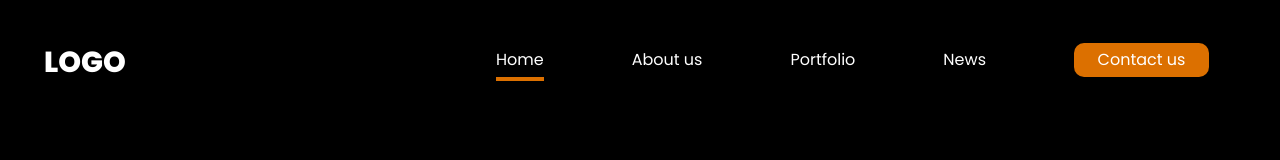
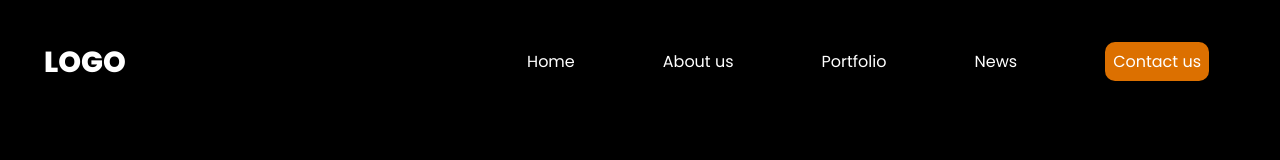
Before and after one commit to DenisMuss/landing-product, a plain HTML site: page index.html in a window 1280 px wide. Drawn offline with Linux system fonts and the light colour scheme; a web font is replaced by a local one.

Commit message:
refactor: header style

```diff
--- a/index.html
+++ b/index.html
@@ -11,12 +11,12 @@
 		<header class="header">
 			<span class="logo">LOGO</span>
 			<nav class="nav">
-					<ul class="ul-list">
-						<li class="nav-link" id="Home"><a href="#">Home</a></li>
-						<li class="nav-link"<a href="#">About us</a></li>
-						<li class="nav-link"><a href="#">Portfolio</a></li>
-						<li class="nav-link"><a href="#">News</a></li>
-						<li class="nav-link" id="Contact"><a href="#">Contact us</a></li>
+				<ul class="nav-list">
+					<li><a class="nav-link" href="#">Home</a></li>
+					<li><a class="nav-link" href="#">About us</a></li>
+					<li><a class="nav-link" href="#">Portfolio</a></li>
+					<li><a class="nav-link" href="#">News</a></li>
+					<li><a class="nav-link contact-us-link" href="#">Contact us</a></li>
 				</ul>
 			</nav>
 		</header>
--- a/style.css
+++ b/style.css
@@ -3,7 +3,8 @@
 :root {
     --main-color: black;
     --white-color: #ffffff;
-    --orange-color: #DC7000;
+    --orange-color: #dc7000;
+    --orange-hover-color: #904b01;
 }
 
 body {
@@ -27,7 +28,7 @@ body {
     margin-right: 63px;
 }
 
-.ul-list {
+.nav-list {
     display: flex;
     text-align: center;
     line-height: 34px;
@@ -35,21 +36,30 @@ body {
     list-style: none;
 }
 
-.nav-link a {
+.nav-link {
     color: var(--white-color);
     text-decoration: none;
+    transition: all 0.5s;
+    padding-bottom: 8px;
 }
 
-#Home {
+.nav-link:hover {
     border-bottom: 4px solid var(--orange-color);
+    transition: all 0.5s;
 }
 
-#Contact {
+.contact-us-link {
     height: 34px;
     width: 135px;
     background-color: var(--orange-color);
     border-radius: 10px;
     line-height: 34px;
+    padding: 8px;
+}
+
+.contact-us-link:hover {
+    border-bottom: 0;
+    background-color: var(--orange-hover-color);
 }
 
 .logo {
```
Lines whose indentation alone changed are shown as unchanged.
